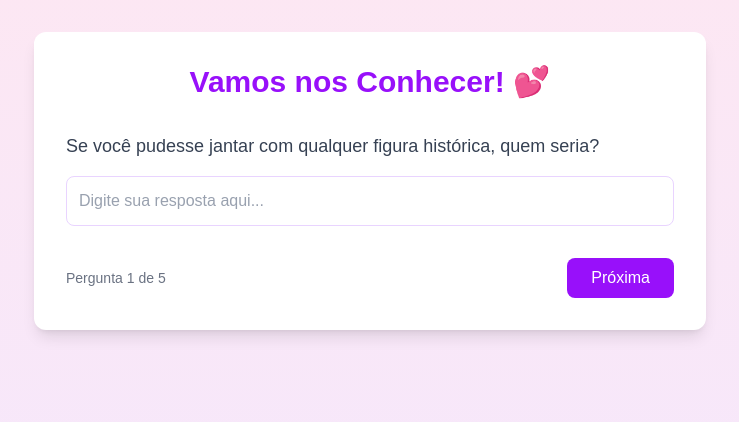
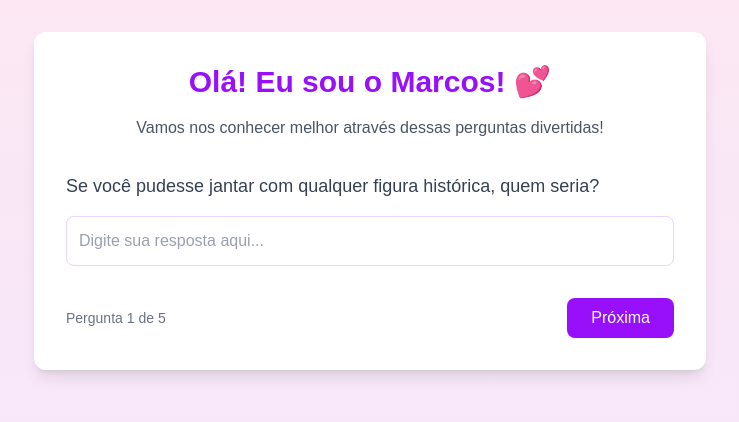
Before and after one commit to MarcosFlavioGS/love-app, a Next.js app: page /questions in a window 1280 px wide. Shown: the top 422 px of the page, without its empty margins (270-1009 px from the left). Built offline with nearby package versions, Linux system fonts and the light colour scheme.

Commit message:
refact: add separate file to store questions and user info

```diff
--- /dev/null
+++ b/app/config.ts
@@ -0,0 +1,38 @@
+export const userConfig = {
+  name: "Marcos",
+  // Add more user-related configurations here if needed
+} as const;
+
+export type Question = {
+  id: number;
+  question: string;
+  type: "text";
+};
+
+export const questions: Question[] = [
+  {
+    id: 1,
+    question: "Se você pudesse jantar com qualquer figura histórica, quem seria?",
+    type: "text"
+  },
+  {
+    id: 2,
+    question: "Qual é a sua forma favorita de passar um domingo preguiçoso?",
+    type: "text"
+  },
+  {
+    id: 3,
+    question: "Se você pudesse dominar instantaneamente qualquer habilidade, qual seria?",
+    type: "text"
+  },
+  {
+    id: 4,
+    question: "Qual foi a coisa mais espontânea que você já fez?",
+    type: "text"
+  },
+  {
+    id: 5,
+    question: "Se você pudesse viver em qualquer universo fictício, qual você escolheria?",
+    type: "text"
+  }
+] as const;
--- a/app/contact/page.tsx
+++ b/app/contact/page.tsx
@@ -5,6 +5,7 @@ import { useForm } from 'react-hook-form';
 import { zodResolver } from '@hookform/resolvers/zod';
 import * as z from 'zod';
 import { useSearchParams } from 'next/navigation';
+import { userConfig } from '../config';
 
 const formSchema = z.object({
   name: z.string().min(2, "O nome deve ter pelo menos 2 caracteres"),
@@ -61,7 +62,7 @@ function ContactForm() {
         <div className="max-w-2xl mx-auto bg-white rounded-xl shadow-lg p-8 text-center">
           <h1 className="text-3xl font-bold text-purple-600 mb-4">Obrigado! 💕</h1>
           <p className="text-lg text-gray-700">
-            Entrarei em contato em breve! Tenha um ótimo dia! 😊
+            O {userConfig.name} entrará em contato em breve! Tenha um ótimo dia! 😊
           </p>
         </div>
       </div>
--- a/app/page.tsx
+++ b/app/page.tsx
@@ -2,6 +2,7 @@
 
 import { useEffect } from 'react';
 import { useRouter } from 'next/navigation';
+import { userConfig } from './config';
 
 export default function Home() {
   const router = useRouter();
@@ -13,7 +14,7 @@ export default function Home() {
   return (
     <div className="min-h-screen bg-gradient-to-b from-pink-100 to-purple-100 flex items-center justify-center">
       <div className="text-center">
-        <h1 className="text-4xl font-bold text-purple-600 mb-4">Carregando...</h1>
+        <h1 className="text-4xl font-bold text-purple-600 mb-4">Olá! Eu sou o {userConfig.name}! 👋</h1>
         <p className="text-gray-600">Redirecionando você para a parte divertida! 🎉</p>
       </div>
     </div>
--- a/app/questions/page.tsx
+++ b/app/questions/page.tsx
@@ -2,34 +2,7 @@
 
 import { useState } from 'react';
 import { useRouter } from 'next/navigation';
-
-const questions = [
-  {
-    id: 1,
-    question: "Se você pudesse jantar com qualquer figura histórica, quem seria?",
-    type: "text"
-  },
-  {
-    id: 2,
-    question: "Qual é a sua forma favorita de passar um domingo preguiçoso?",
-    type: "text"
-  },
-  {
-    id: 3,
-    question: "Se você pudesse dominar instantaneamente qualquer habilidade, qual seria?",
-    type: "text"
-  },
-  {
-    id: 4,
-    question: "Qual foi a coisa mais espontânea que você já fez?",
-    type: "text"
-  },
-  {
-    id: 5,
-    question: "Se você pudesse viver em qualquer universo fictício, qual você escolheria?",
-    type: "text"
-  }
-];
+import { userConfig, questions } from '../config';
 
 export default function QuestionsPage() {
   const router = useRouter();
@@ -57,9 +30,12 @@ export default function QuestionsPage() {
   return (
     <div className="min-h-screen bg-gradient-to-b from-pink-100 to-purple-100 p-8">
       <div className="max-w-2xl mx-auto bg-white rounded-xl shadow-lg p-8">
-        <h1 className="text-3xl font-bold text-center mb-8 text-purple-600">
-          Vamos nos Conhecer! 💕
+        <h1 className="text-3xl font-bold text-center mb-4 text-purple-600">
+          Olá! Eu sou o {userConfig.name}! 💕
         </h1>
+        <p className="text-center text-gray-600 mb-8">
+          Vamos nos conhecer melhor através dessas perguntas divertidas!
+        </p>
 
         <div className="mb-8">
           <p className="text-lg text-gray-700 mb-4">
```
